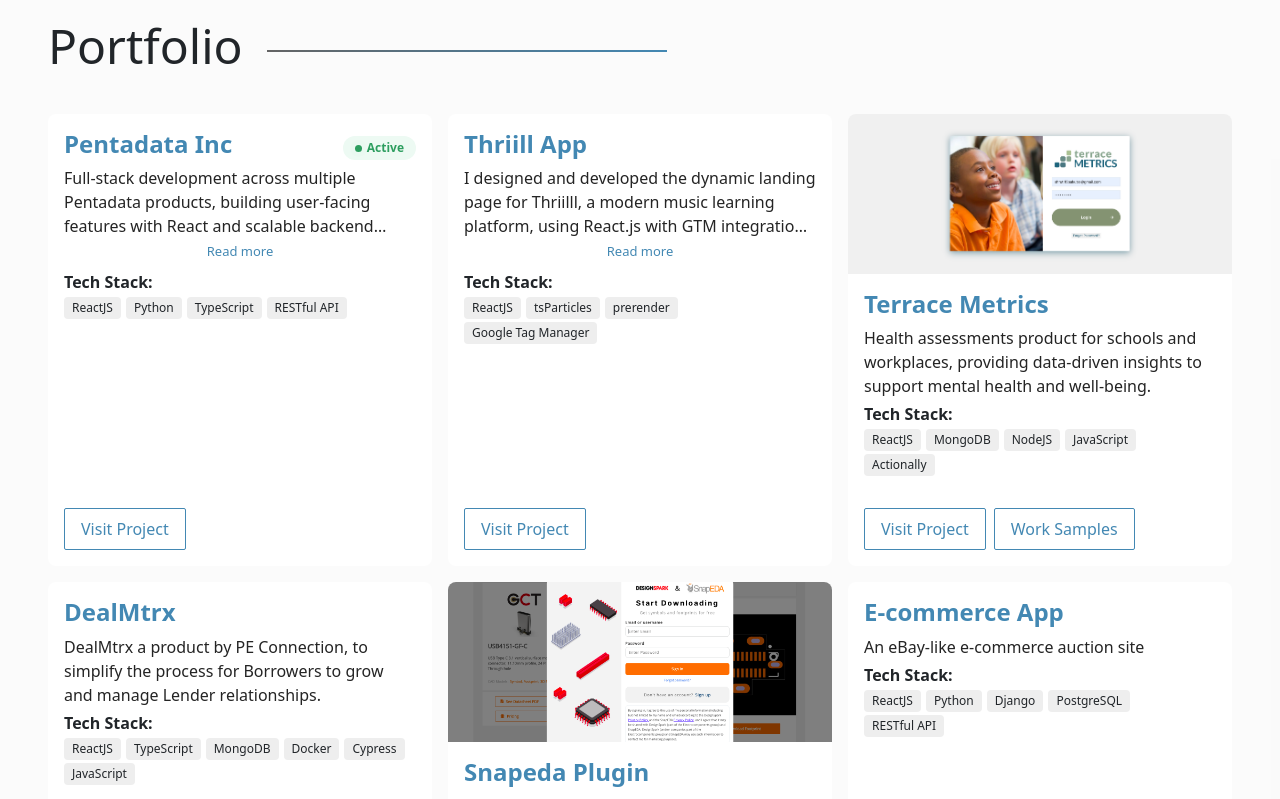
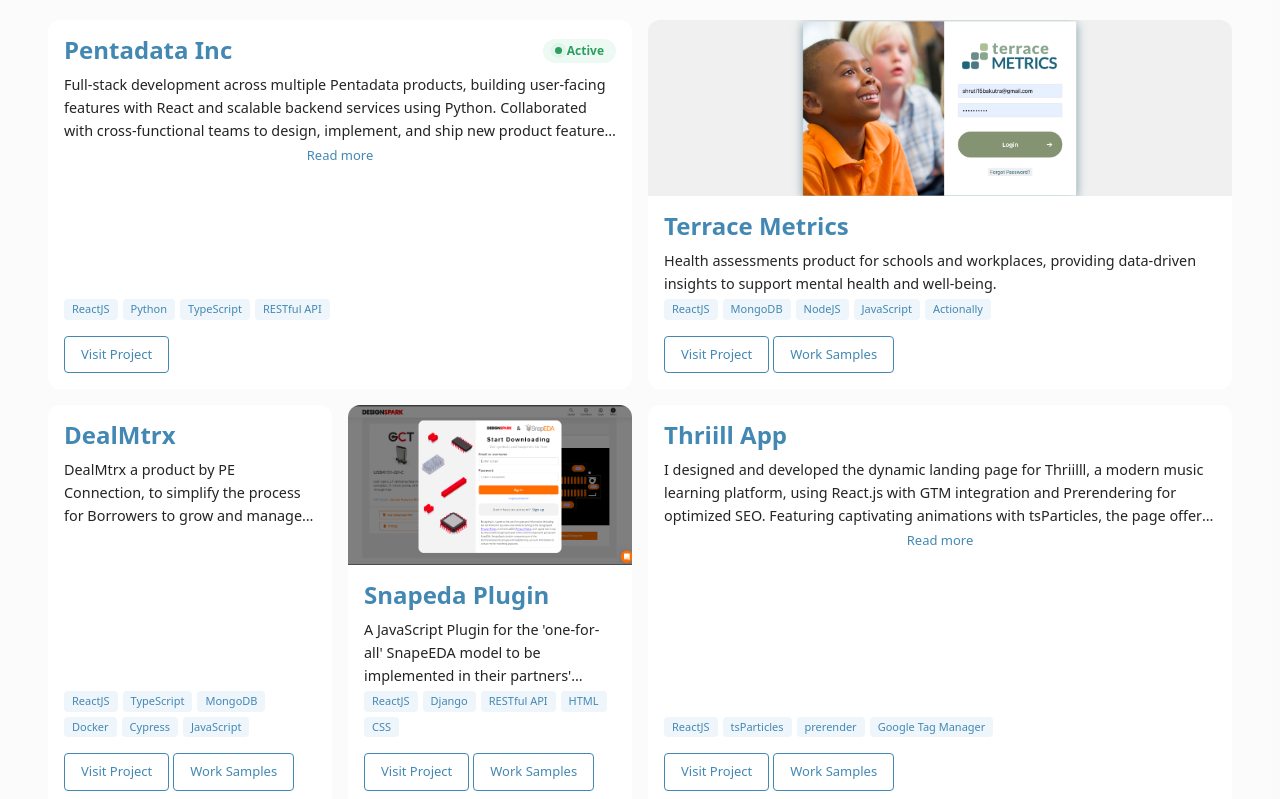
Before and after one commit to shrutibakutra/me, a React (Create React App) app: page / in a window 1280 px wide. Shown: the part 1620-2419 px from the top of the page. Built offline with nearby package versions, Linux system fonts and the light colour scheme.

Commit message:
UI update

```diff
--- a/src/components/Aboutme/aboutme.scss
+++ b/src/components/Aboutme/aboutme.scss
@@ -62,11 +62,10 @@
     justify-content: center;
 
     img {
-      width: 100%;
-      height: 100%;
+      width: 70%;
+      height: 70%;
       object-fit: cover;
       border-radius: $gridSize;
-      box-shadow: $gridSize $gridSize 0 0 $color--blue, 0 8px 32px rgba(67, 136, 179, 0.15);
     }
   }
 
--- a/src/components/Portfolio/portfolio-data.tsx
+++ b/src/components/Portfolio/portfolio-data.tsx
@@ -10,64 +10,67 @@
 export const data = [
     {
         name: "Pentadata Inc",
+        size: "wide",
         active: true,
         introduction: "Full-stack development across multiple Pentadata products, building user-facing features with React and scalable backend services using Python. Collaborated with cross-functional teams to design, implement, and ship new product features aligned with business objectives.",
         techStack: ["ReactJS", "Python", "TypeScript", "RESTful API"],
         link: "https://www.pentadata.com/"
     },
     {
-        name: "Thriill App",
-        introduction:"I designed and developed the dynamic landing page for Thriilll, a modern music learning platform, using React.js with GTM integration and Prerendering for optimized SEO. Featuring captivating animations with tsParticles, the page offers a sleek, immersive experience. It includes smooth scroll-based interactions, vibrant visuals, and engaging CTAs, all while being fully responsive across devices.",
-        techStack: ["ReactJS", "tsParticles", "prerender", "Google Tag Manager"],
-        // link:"https://shrutibakutra.github.io/ThriillApp/",
-        link: "https://thriill.com/"
-    },
-    {
         name: "Terrace Metrics",
-        introduction:"Health assessments product for schools and workplaces, providing data-driven insights to support mental health and well-being.",
+        size: "wide",
+        introduction: "Health assessments product for schools and workplaces, providing data-driven insights to support mental health and well-being.",
         techStack: ["ReactJS", "MongoDB", "NodeJS", "JavaScript", "Actionally"],
-        link:"https://app.terracemetrics.org",
-        knowMore:[tm1,tm2,tm3,TM4]
+        link: "https://app.terracemetrics.org",
+        knowMore: [tm1, tm2, tm3, TM4]
     },
     {
         name: "DealMtrx",
         start: true,
-        introduction:"DealMtrx a product by PE Connection,  to simplify the process for Borrowers to grow and manage Lender relationships.",
+        introduction: "DealMtrx a product by PE Connection, to simplify the process for Borrowers to grow and manage Lender relationships.",
         techStack: ["ReactJS", "TypeScript", "MongoDB", "Docker", "Cypress", "JavaScript"],
-        link:"https://app.dealmtrx.com/",
-        knowMoreLink:"https://gist.github.com/shrutibakutra/ab8b98483c9ea97db5caf2a874caa149"
+        link: "https://app.dealmtrx.com/",
+        knowMoreLink: "https://gist.github.com/shrutibakutra/ab8b98483c9ea97db5caf2a874caa149"
     },
     {
-        name :"Snapeda Plugin",
+        name: "Snapeda Plugin",
         start: true,
-        introduction:"A JavaScript Plugin for the 'one-for-all' SnapeEDA model to be implemented in their partners' websites via a using Google Tag Manager.",
-        techStack: ["ReactJS" ,"Django", "RESTful API", "HTML", "CSS"],
-        link:"https://www.rs-online.com/designspark/snapeda-parts-finder",
-        knowMore:[snap_1,snap_2,snap_3,snap_4]
+        introduction: "A JavaScript Plugin for the 'one-for-all' SnapeEDA model to be implemented in their partners' websites via a using Google Tag Manager.",
+        techStack: ["ReactJS", "Django", "RESTful API", "HTML", "CSS"],
+        link: "https://www.rs-online.com/designspark/snapeda-parts-finder",
+        knowMore: [snap_1, snap_2, snap_3, snap_4]
     },
     {
-        name : "E-commerce App",
+        name: "Thriill App",
+        size: "wide",
+        introduction: "I designed and developed the dynamic landing page for Thriilll, a modern music learning platform, using React.js with GTM integration and Prerendering for optimized SEO. Featuring captivating animations with tsParticles, the page offers a sleek, immersive experience. I also developed the Thriill mobile app to provide an on-device music learning experience.",
+        techStack: ["ReactJS", "tsParticles", "prerender", "Google Tag Manager"],
+        link: "https://thriill.com/",
+        knowMoreLink: "https://play.google.com/store/apps/details?id=com.thriill.app",
+    },
+    {
+        name: "E-commerce App",
         introduction: "An eBay-like e-commerce auction site",
         techStack: ["ReactJS", "Python", "Django", "PostgreSQL", "RESTful API"],
-        link:"https://github.com/shrutibakutra/Ecommerce",
-        knowMoreLink:"https://ecommerce-app-4ez1.onrender.com/"
+        link: "https://github.com/shrutibakutra/Ecommerce",
+        knowMoreLink: "https://ecommerce-app-4ez1.onrender.com/"
     },
     {
-        name : "Sociallize",
+        name: "Sociallize",
         introduction: "A Twitter like Social Media Platform",
         techStack: ["ReactJS", "Python", "Django", "PostgreSQL", "RESTful API"],
-        link:"https://github.com/shrutibakutra/Social-Network"
+        link: "https://github.com/shrutibakutra/Social-Network"
     },
     {
-        name : "Crispy-Dollop",
+        name: "Crispy-Dollop",
         introduction: "CRUD Operation setup",
         techStack: ["ReactJS", "JavaScript", "HTML", "CSS3", "RESTful API"],
-        link:"https://github.com/shrutibakutra/crispy-dollop"
+        link: "https://github.com/shrutibakutra/crispy-dollop"
     },
     {
-        name : "Burger Builder",
+        name: "Burger Builder",
         introduction: "A platform with an interactive tool to make burgers with various toppings using Drag & Drop, choose burgers from the menu, add to cart and make payments.",
         techStack: ["ReactJS", "TypeScript", "JavaScript", "HTML", "CSS3", "RESTful API"],
-        link:"https://github.com/shrutibakutra/Burger-Builder"
+        link: "https://github.com/shrutibakutra/Burger-Builder"
     }
 ]
--- a/src/components/Portfolio/portfolio.scss
+++ b/src/components/Portfolio/portfolio.scss
@@ -19,7 +19,6 @@
         display: inline-block;
         margin-left: $gridSize * 3;
         vertical-align: middle;
-        width: 0;
         height: 2px;
         background: linear-gradient(to right, $color--gray600 0%, $color--blue 100%, #fff 100%);
         opacity: 1;
@@ -39,22 +38,54 @@
         }
     }
 
+    // ── Bento grid ──────────────────────────────────────────
     &__list {
         display: grid;
-        grid-template-columns: repeat(3, 1fr);
+        grid-template-columns: repeat(4, 1fr);
+        grid-auto-rows: minmax(220px, auto);
         gap: $gridSize * 2;
     }
 
     &__item {
         background-color: white;
-        border-radius: $gridSize;
-        transition: transform 0.3s;
+        border-radius: $gridSize * 1.5;
         overflow: hidden;
         display: flex;
         flex-direction: column;
+        transition: transform 0.3s, box-shadow 0.3s;
 
         &:hover {
-            transform: translateY(-5px);
+            transform: translateY(-4px);
+            box-shadow: 0 12px 32px rgba(67, 136, 179, 0.12);
+        }
+
+        // Large: 2 cols × 2 rows — Pentadata
+        &--large {
+            grid-column: span 2;
+            grid-row: span 2;
+            background: linear-gradient(135deg, #eaf4fb 0%, #f5f9fd 60%, #fff 100%);
+
+            .portfolio__item-body {
+                padding: $gridSize * 3;
+            }
+
+            .portfolio__item-title {
+                font-size: $gridSize * 4;
+            }
+
+            .portfolio__item-intro {
+                font-size: 1rem;
+                line-height: 1.7;
+            }
+        }
+
+        // Wide: 2 cols × 1 row — Terrace Metrics
+        &--wide {
+            grid-column: span 2;
+
+            .portfolio__item-thumb {
+                height: $gridSize * 22;
+            }
         }
 
         &-thumb {
@@ -82,21 +113,17 @@
             flex: 1;
         }
 
-        &-actions {
-            margin-top: auto;
-            padding-top: $gridSize;
-        }
-
         &-flex {
             display: flex;
             justify-content: space-between;
             align-items: center;
+            margin-bottom: $gridSize;
         }
 
         &-title {
             font-size: $gridSize * 3;
             font-weight: 600;
-            margin-bottom: $gridSize;
+            margin: 0;
             color: $color--blue;
         }
 
@@ -110,6 +137,7 @@
             background-color: #edfaf3;
             padding: 3px $gridSize * 1.5;
             border-radius: 20px;
+            white-space: nowrap;
 
             &__dot {
                 width: 7px;
@@ -122,13 +150,14 @@
 
         @keyframes pulse {
             0%, 100% { box-shadow: 0 0 0 0 rgba(45, 158, 95, 0.5); }
-            50% { box-shadow: 0 0 0 5px rgba(45, 158, 95, 0); }
+            50%       { box-shadow: 0 0 0 5px rgba(45, 158, 95, 0); }
         }
 
         &-intro {
-            font-size: 1rem;
+            font-size: 0.9rem;
             margin-bottom: $gridSize * 0.5;
             color: $color--gray800;
+            line-height: 1.6;
 
             &--clamped {
                 display: -webkit-box;
@@ -153,34 +182,46 @@
         }
 
         &-techstack {
-            font-size: $gridSize * 2;
+            margin-top: auto;
             margin-bottom: $gridSize;
 
             ul {
                 list-style-type: none;
                 padding: 0;
+                margin: 0;
+                display: flex;
+                flex-wrap: wrap;
+                gap: 5px;
             }
 
             li {
-                display: inline-block;
-                margin-right: 5px;
-                background-color: #eee;
+                background-color: #eef5fb;
+                color: $color--blue;
                 padding: 2px $gridSize;
                 border-radius: 4px;
-                font-size: 12px;
+                font-size: 11px;
+                font-weight: 500;
             }
+        }
+
+        &-actions {
+            padding-top: $gridSize;
+            display: flex;
+            flex-wrap: wrap;
+            gap: $gridSize * 0.5;
         }
 
         &-link {
             display: inline-block;
-            padding: $gridSize 2 * $gridSize;
+            padding: $gridSize $gridSize * 2;
             background-color: $color--white;
             color: $color--blue;
             text-decoration: none;
-            border-radius: 2px;
-            transition: background-color 0.3s;
+            border-radius: 4px;
+            font-size: 13px;
+            transition: background-color 0.2s, color 0.2s;
             border: 1px solid $color--blue;
-            margin-right: $gridSize;
+            cursor: pointer;
 
             &:hover {
                 background-color: $color--blue;
@@ -189,9 +230,15 @@
         }
     }
 
+    // ── Responsive ──────────────────────────────────────────
     @media (max-width: $smallScreen) {
         &__list {
             grid-template-columns: repeat(2, 1fr);
+        }
+
+        &__item {
+            &--large { grid-column: span 2; grid-row: span 1; }
+            &--wide  { grid-column: span 2; }
         }
     }
 
@@ -200,11 +247,18 @@
         margin-top: $gridSize * 3;
 
         &__list {
-            grid-template-columns: repeat(1, 1fr);
+            grid-template-columns: 1fr;
+            grid-auto-rows: auto;
+        }
+
+        &__item {
+            &--large { grid-column: span 1; grid-row: span 1; }
+            &--wide  { grid-column: span 1; }
         }
     }
 }
 
+// ── Modal ────────────────────────────────────────────────────
 .modal {
     position: fixed;
     top: 0;
@@ -215,7 +269,6 @@
     align-items: center;
     justify-content: center;
     z-index: 1000;
-
     opacity: 0;
     visibility: hidden;
     transition: opacity 1s ease, visibility 1s ease;
@@ -243,19 +296,12 @@
         width: 80%;
         max-width: 1080px;
         text-align: center;
-
         animation: modalFadeIn 1s ease;
     }
 
     @keyframes modalFadeIn {
-        from {
-            opacity: 0;
-            transform: scale(0.9);
-        }
-        to {
-            opacity: 1;
-            transform: scale(1);
-        }
+        from { opacity: 0; transform: scale(0.9); }
+        to   { opacity: 1; transform: scale(1); }
     }
 
     &__close {
@@ -288,23 +334,11 @@
         background-color: rgba(0, 0, 0, 0.5);
         color: white;
         border: none;
-        padding: $gridSize 2 * $gridSize;
-        font-size: 2 * $gridSize;
+        padding: $gridSize $gridSize * 2;
+        font-size: $gridSize * 2;
         border-radius: 50%;
     }
 
-    &__prev {
-        left: 10px;
-    }
-
-    &__next {
-        right: 10px;
-    }
+    &__prev { left: 10px; }
+    &__next { right: 10px; }
 }
-
-.star {
-    width: $gridSize * 3;
-    aspect-ratio: 1;
-    background: #f8ca00;
-    clip-path: polygon(50% 0, 79% 90%, 2% 35%, 98% 35%, 21% 90%);
-}
--- a/src/components/Portfolio/portfolio.tsx
+++ b/src/components/Portfolio/portfolio.tsx
@@ -48,8 +48,12 @@
             <div className="portfolio__list">
                 {data.map((project: any, index) => {
                     const thumbnail = getThumbnail(project);
+                    const size = project.size || 'normal';
+                    const isExpanded = expandedCards.has(index);
+                    const isLarge = size === 'large';
+
                     return (
-                        <div key={index} className="portfolio__item">
+                        <div key={index} className={`portfolio__item portfolio__item--${size}`}>
                             {thumbnail && (
                                 <div className="portfolio__item-thumb">
                                     <img src={thumbnail} alt={project.name} />
@@ -65,16 +69,15 @@
                                         </span>
                                     )}
                                 </div>
-                                <p className={`portfolio__item-intro${expandedCards.has(index) ? '' : ' portfolio__item-intro--clamped'}`}>
+                                <p className={`portfolio__item-intro${!isExpanded && !isLarge ? ' portfolio__item-intro--clamped' : ''}`}>
                                     {project.introduction}
                                 </p>
-                                {project.introduction.length > 150 && (
+                                {!isLarge && project.introduction.length > 150 && (
                                     <button className="portfolio__item-readmore" onClick={() => toggleExpand(index)}>
-                                        {expandedCards.has(index) ? 'Show less' : 'Read more'}
+                                        {isExpanded ? 'Show less' : 'Read more'}
                                     </button>
                                 )}
                                 <div className="portfolio__item-techstack">
-                                    <strong>Tech Stack:</strong>
                                     <ul>
                                         {project.techStack.map((tech: string, techIndex: React.Key) => (
                                             <li key={techIndex}>{tech}</li>
```
